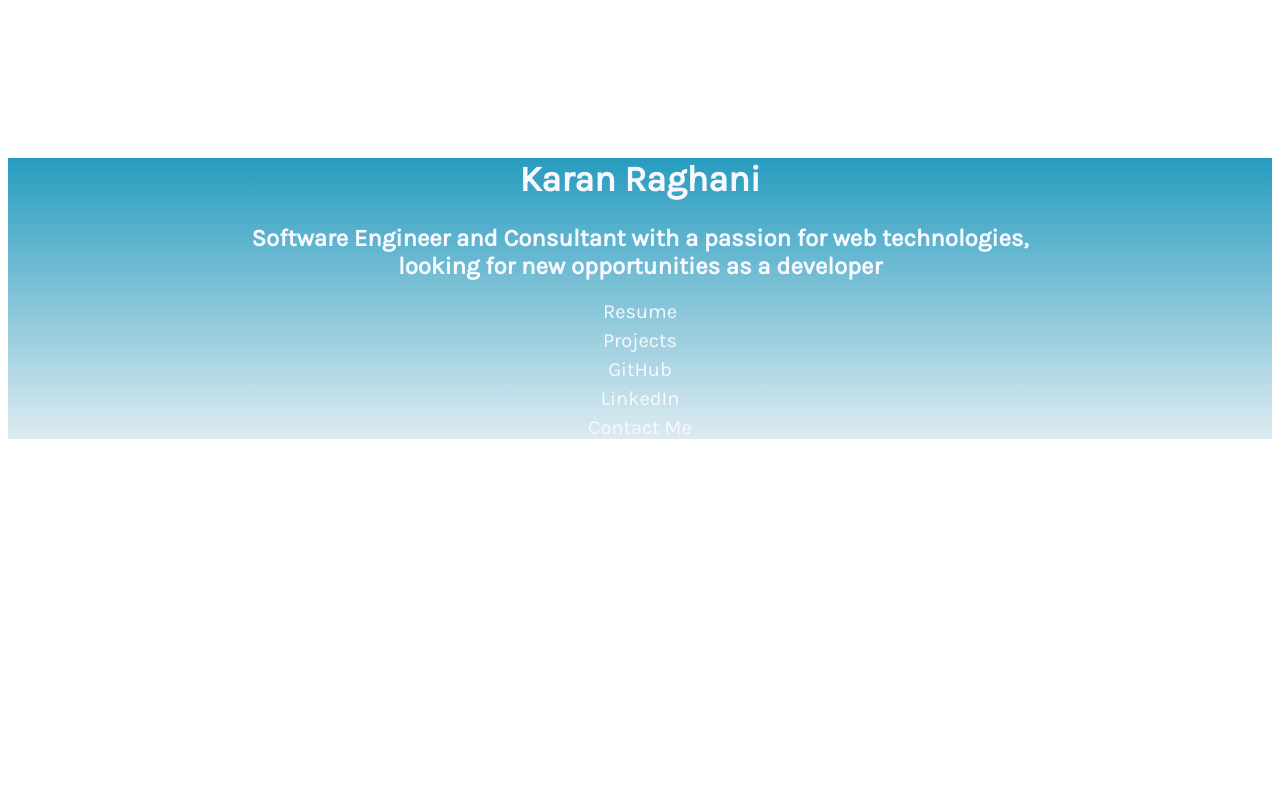
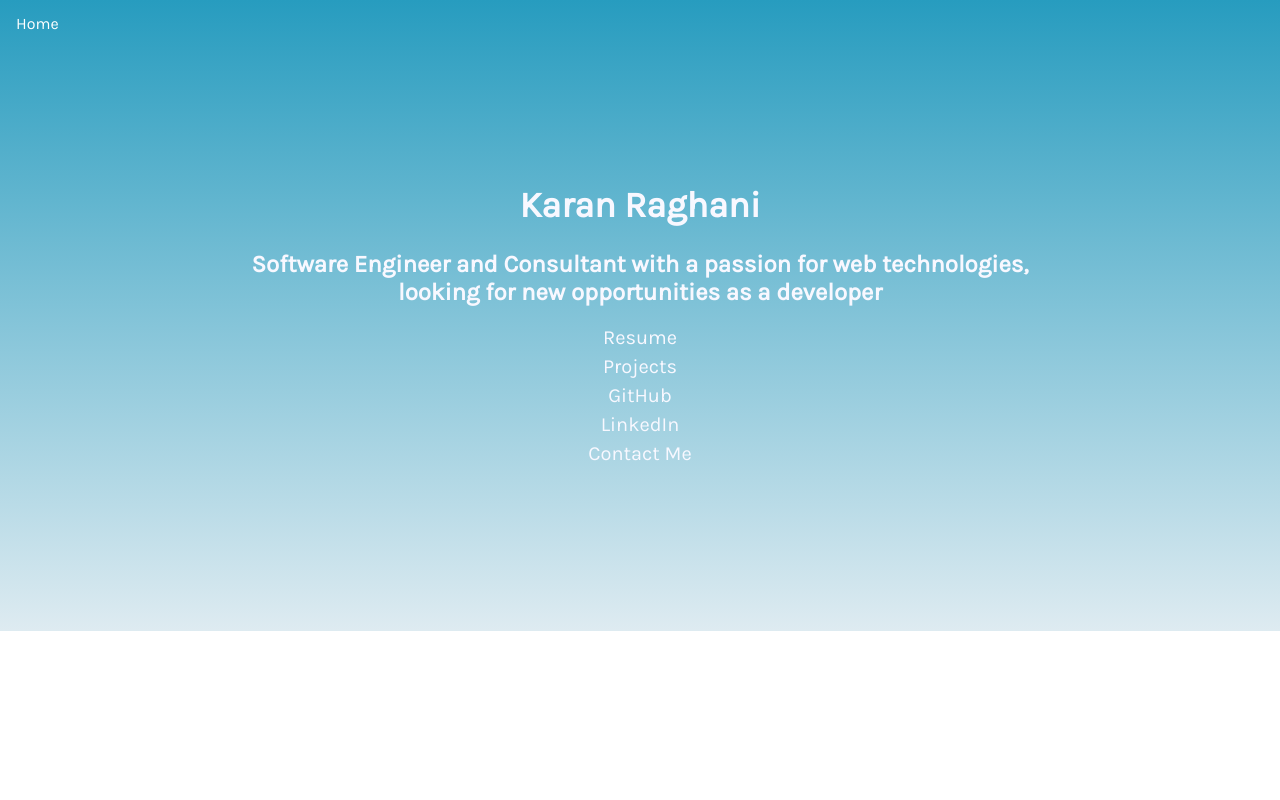
Before and after one commit to karanraghani/MySite, a Django app: page / in a window 1280 px wide. Run offline with Django 3.2, Linux system fonts and the light colour scheme.

Commit message:
background stretched

```diff
--- a/static/portfolio/style.css
+++ b/static/portfolio/style.css
@@ -1,14 +1,19 @@
+html{
+	height: 100%;
+}
 body{
 	text-align: center;
 	color: #F8F8FF;
 	font-family: 'Karla', sans-serif;
+	height: 100%;
+	margin: 0;
 }
 .base-container{
 	background: linear-gradient(#279cbf, #deebf1);
 	/*background-image: url("background.jpg");*/
 }
 .container{
-	margin: 12.5%;
+	padding: 12.5%;
 }
 .about_me{
 	font-size: 24px;
```
